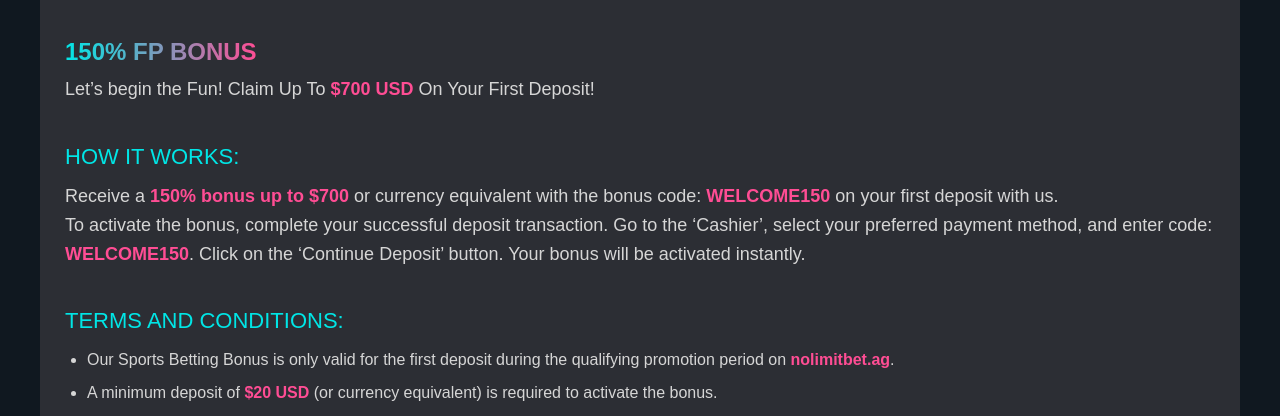
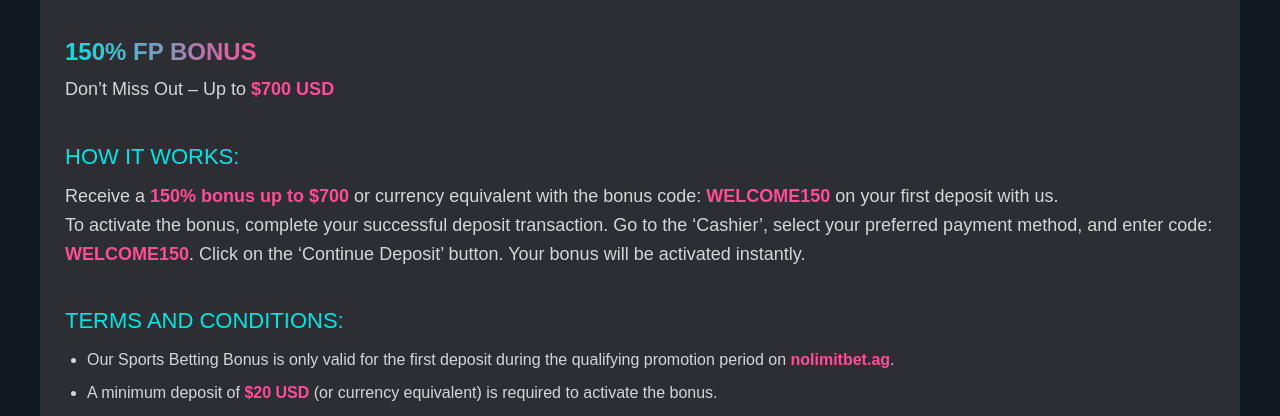
Before and after one commit to steverex169/nolimitslider, a Django app: page /promotions/promotions9/ in a window 1280 px wide. Shown: the part 562-978 px from the top of the page. Run offline with Django 5.2, Linux system fonts and the light colour scheme.

Commit message:
Update promotion9.html

```diff
--- a/carousel/templates/promotion9.html
+++ b/carousel/templates/promotion9.html
@@ -247,7 +247,7 @@
     <div class="promotion-content">
       <h4 class="promotion-title">150% FP BONUS</h4>
       <p class="promotion-description">
-        Let’s begin the Fun! Claim Up To <b>$700 USD</b> On Your First Deposit!
+        Don’t Miss Out – Up to <b>$700 USD</b Awaits on Your Next Deposit!
       </p>
 
       <h2>HOW IT WORKS:</h2>
```
